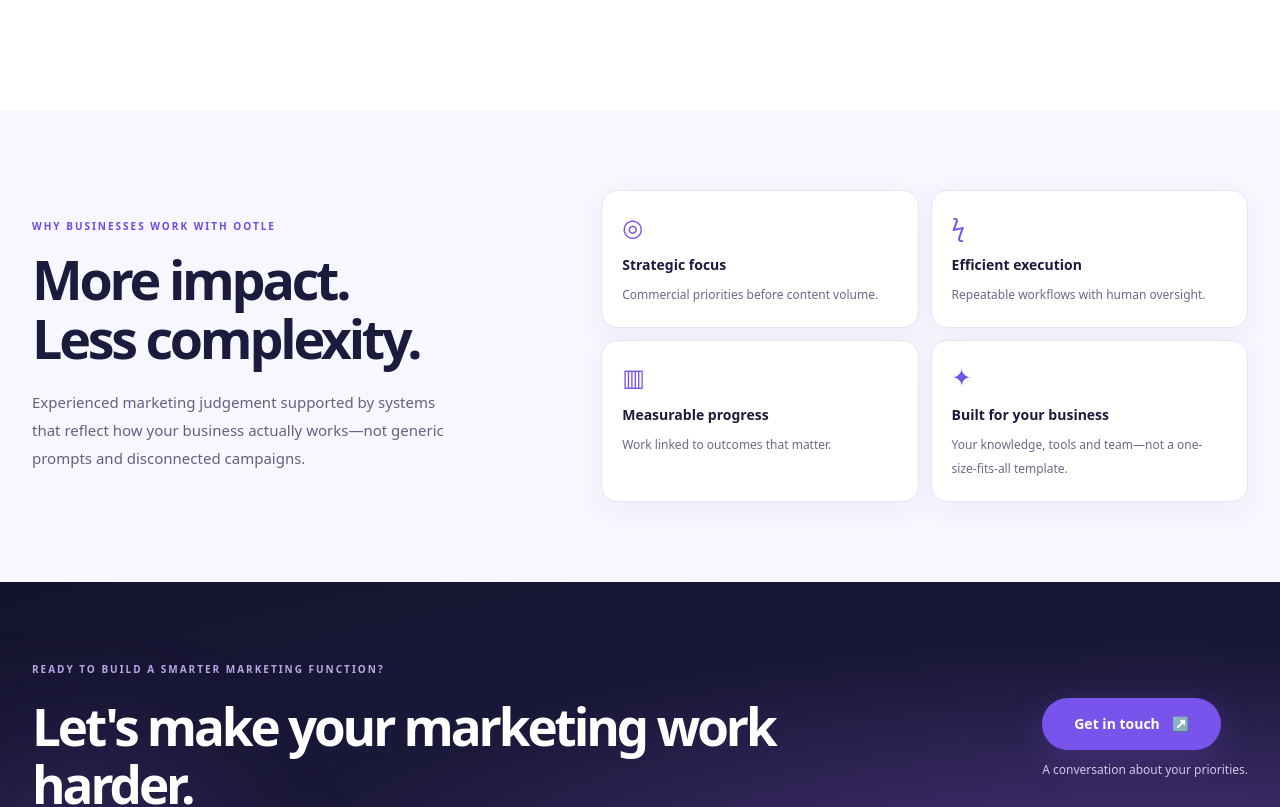
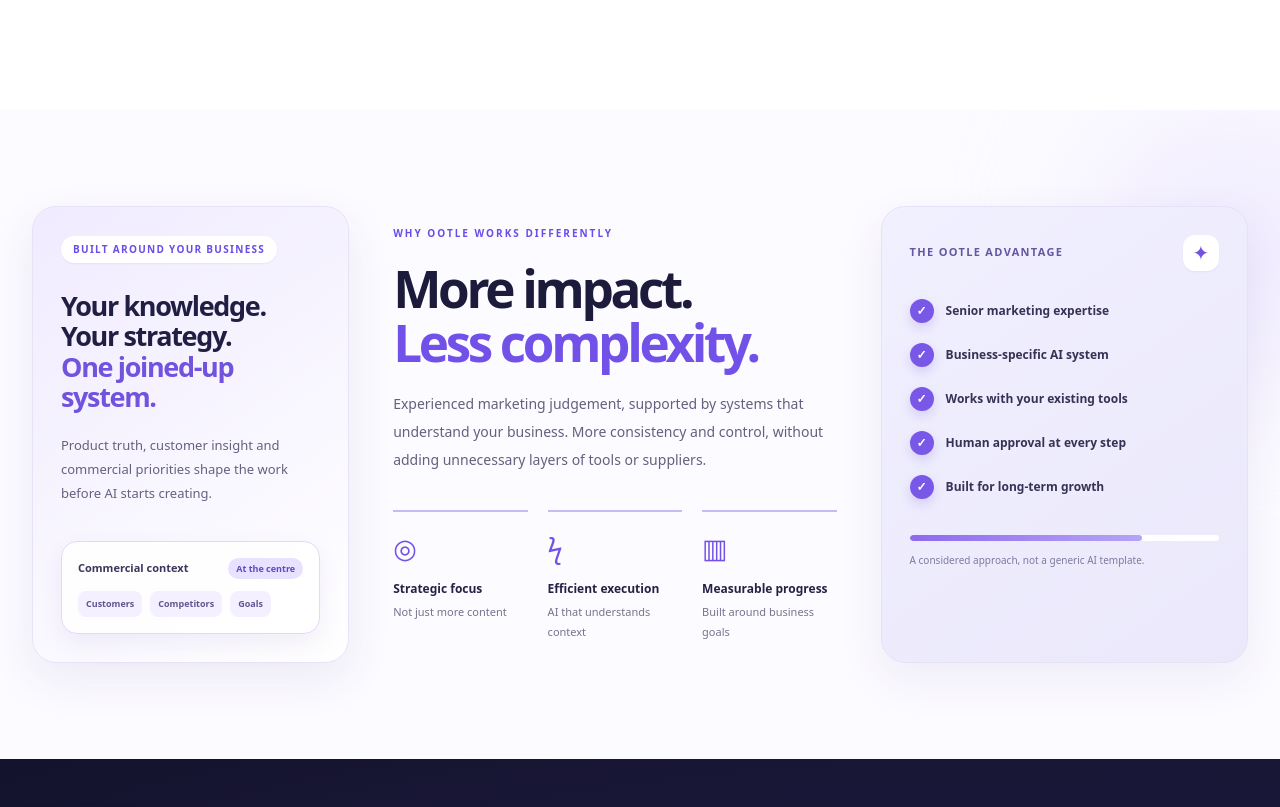
Before and after one commit to john-ooltle/ootle-fresh, a Next.js app: page / in a window 1280 px wide. Shown: the part 2314-3121 px from the top of the page. Built offline with nearby package versions, Linux system fonts and the light colour scheme.

Commit message:
Restore visual depth and three-column design to More impact section

```diff
--- a/src/app/page.js
+++ b/src/app/page.js
@@ -117,10 +117,19 @@
       </a>)}</div>
     </section>
 
-    <section id="why-ootle" className="bg-[#F8F7FF] px-5 py-20 sm:px-8"><div className="mx-auto grid max-w-[1300px] items-center gap-10 lg:grid-cols-[0.9fr_1.1fr]">
-      <div><p className="text-[10px] font-extrabold uppercase tracking-[0.2em] text-[#6B4CE8]">Why businesses work with Ootle</p><h2 className="mt-4 text-[clamp(2.5rem,4.2vw,4rem)] font-extrabold leading-[1.1] tracking-[-0.06em]">More impact.<br/>Less complexity.</h2><p className="mt-5 max-w-[420px] text-[15px] leading-7 text-[#63617D]">Experienced marketing judgement supported by systems that reflect how your business actually works—not generic prompts and disconnected campaigns.</p></div>
-      <div className="grid gap-3 sm:grid-cols-2">{[["◎","Strategic focus","Commercial priorities before content volume."],["ϟ","Efficient execution","Repeatable workflows with human oversight."],["▥","Measurable progress","Work linked to outcomes that matter."],["✦","Built for your business","Your knowledge, tools and team—not a one-size-fits-all template."]].map(([icon,title,detail])=><div key={title} className="rounded-2xl border border-[#E8E4F8] bg-white p-5 shadow-[0_8px_28px_rgba(82,62,152,0.06)]"><span className="text-2xl text-[#7354E7]">{icon}</span><h3 className="mt-3 text-sm font-bold">{title}</h3><p className="mt-2 text-[12px] leading-6 text-[#6C6988]">{detail}</p></div>)}</div>
-    </div></section>
+    <section id="why-ootle" className="relative overflow-hidden bg-[#FCFBFF] px-5 py-20 sm:px-8 lg:py-24">
+      <div className="pointer-events-none absolute -right-24 top-0 h-72 w-72 rounded-full bg-[#EAE3FF]/60 blur-3xl"/>
+      <div className="relative mx-auto max-w-[1300px]">
+        <div className="grid gap-6 lg:grid-cols-[0.82fr_1.25fr_0.95fr] lg:items-stretch">
+          <div className="flex flex-col justify-between rounded-[24px] border border-[#E7E2F6] bg-[linear-gradient(145deg,#F0EBFF,#FFFFFF)] p-7 shadow-[0_16px_45px_rgba(77,54,143,0.09)]">
+            <div><span className="inline-flex rounded-full bg-white px-3 py-1.5 text-[10px] font-extrabold uppercase tracking-[0.13em] text-[#6B4CE8] shadow-sm">Built around your business</span><h3 className="mt-7 text-[27px] font-extrabold leading-[1.13] tracking-[-0.05em] text-[#211E43]">Your knowledge.<br/>Your strategy.<br/><span className="text-[#7253DD]">One joined-up system.</span></h3><p className="mt-5 text-[13px] leading-6 text-[#65617F]">Product truth, customer insight and commercial priorities shape the work before AI starts creating.</p></div>
+            <div className="mt-9 rounded-2xl border border-[#E1D9FB] bg-white/90 p-4 shadow-[0_10px_25px_rgba(90,70,156,0.08)]"><div className="flex items-center justify-between"><span className="text-[11px] font-bold text-[#3E355E]">Commercial context</span><span className="rounded-full bg-[#E8E1FF] px-2 py-1 text-[9px] font-bold text-[#6249C2]">At the centre</span></div><div className="mt-3 flex gap-2">{["Customers","Competitors","Goals"].map(t=><span key={t} className="rounded-lg bg-[#F4F0FF] px-2 py-1.5 text-[9px] font-semibold text-[#62558F]">{t}</span>)}</div></div>
+          </div>
+          <div className="flex flex-col justify-center px-1 py-5 lg:px-5"><p className="text-[10px] font-extrabold uppercase tracking-[0.2em] text-[#6B4CE8]">Why Ootle works differently</p><h2 className="mt-5 text-[clamp(2.7rem,4vw,4.4rem)] font-extrabold leading-[1.06] tracking-[-0.065em] text-[#1C1B3B]">More impact.<br/><span className="text-[#7151E7]">Less complexity.</span></h2><p className="mt-5 max-w-[490px] text-[14px] leading-7 text-[#63617D]">Experienced marketing judgement, supported by systems that understand your business. More consistency and control, without adding unnecessary layers of tools or suppliers.</p><div className="mt-9 grid gap-5 sm:grid-cols-3">{[["◎","Strategic focus","Not just more content"],["ϟ","Efficient execution","AI that understands context"],["▥","Measurable progress","Built around business goals"]].map(([icon,title,detail])=><div key={title} className="border-t-2 border-[#C8BBF4] pt-4"><span className="text-[27px] text-[#7151E7]">{icon}</span><h3 className="mt-3 text-[12px] font-extrabold text-[#252245]">{title}</h3><p className="mt-1 text-[11px] leading-5 text-[#77728D]">{detail}</p></div>)}</div></div>
+          <div className="rounded-[24px] border border-[#E5E2F8] bg-[linear-gradient(145deg,#F1F0FF,#EAE8FA)] p-7 shadow-[0_16px_45px_rgba(77,54,143,0.08)]"><div className="mb-7 flex items-center justify-between"><span className="text-[11px] font-extrabold uppercase tracking-[0.12em] text-[#6556A0]">The Ootle advantage</span><span className="flex h-9 w-9 items-center justify-center rounded-xl bg-white text-xl text-[#7253DD] shadow-sm">✦</span></div><div className="space-y-5">{["Senior marketing expertise","Business-specific AI system","Works with your existing tools","Human approval at every step","Built for long-term growth"].map(t=><div key={t} className="flex items-center gap-3"><span className="flex h-6 w-6 shrink-0 items-center justify-center rounded-full bg-[#7957E7] text-xs font-bold text-white shadow-[0_5px_12px_rgba(108,77,215,0.2)]">✓</span><span className="text-[12px] font-semibold leading-5 text-[#373255]">{t}</span></div>)}</div><div className="mt-9 h-1.5 overflow-hidden rounded-full bg-white"><div className="h-full w-3/4 rounded-full bg-[linear-gradient(90deg,#8D6AF0,#B6A4F5)]"/></div><p className="mt-3 text-[10px] text-[#81799E]">A considered approach, not a generic AI template.</p></div>
+        </div>
+      </div>
+    </section>
 
     <section className="relative overflow-hidden bg-[radial-gradient(ellipse_at_90%_100%,#4B347B_0%,#1A1839_55%,#14132D_100%)] px-5 py-20 text-white sm:px-8"><div className="pointer-events-none absolute -bottom-44 -left-20 h-80 w-80 rounded-full bg-[#8258C6]/20 blur-3xl"/><div className="relative mx-auto flex max-w-[1300px] flex-col justify-between gap-8 md:flex-row md:items-center"><div><p className="text-[10px] font-bold uppercase tracking-[0.2em] text-[#B8A7E6]">Ready to build a smarter marketing function?</p><h2 className="mt-5 max-w-[760px] text-[clamp(2.2rem,4vw,4.4rem)] font-extrabold leading-[1.15] tracking-[-0.06em]">Let's make your marketing work harder.</h2></div><div className="shrink-0"><a href="mailto:hello@ootle.io?subject=Marketing%20enquiry" className="inline-flex rounded-full bg-[#7954EC] px-8 py-4 text-sm font-bold text-white shadow-[0_10px_35px_rgba(114,84,232,0.25)] hover:bg-[#8A6AFF]">Get in touch <span className="ml-3">↗</span></a><p className="mt-3 text-center text-xs text-[#D0C8E8]">A conversation about your priorities.</p></div></div></section>
     <footer className="bg-[#14132D] px-5 py-7 text-white/60 sm:px-8"><div className="mx-auto flex max-w-[1300px] flex-wrap items-center justify-between gap-4 text-xs"><a href="/" className="text-2xl font-black tracking-[-0.09em] text-white">ootle.</a><span>© {new Date().getFullYear()} Ootle · Senior marketing expertise, smarter execution.</span><a className="hover:text-white" href="mailto:hello@ootle.io">hello@ootle.io ↗</a></div></footer>
```
